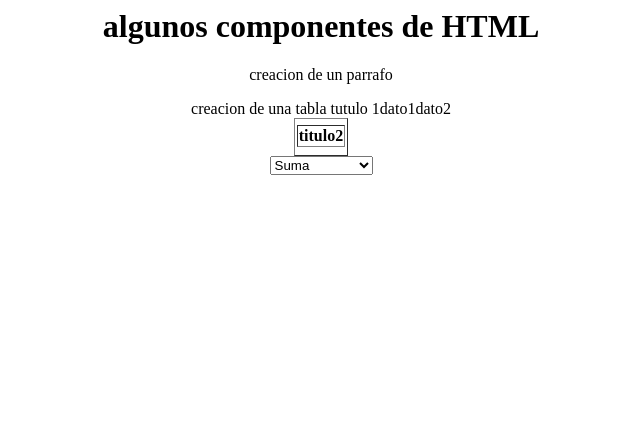
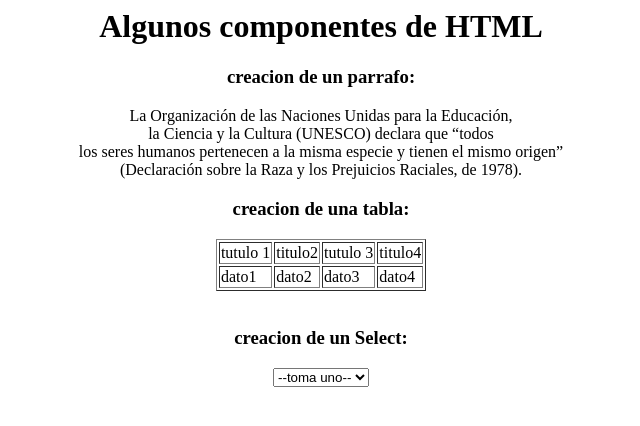
Before and after one commit to AndresFelipeOspinaC/curso-corto, a plain HTML site: page clase2/index.html in a window 1280 px wide. Shown: the whole page, without its empty margins (319-959 px from the left). Drawn offline with Linux system fonts and the light colour scheme.

Commit message:
se modifica formulario y se añade selec

```diff
--- a/clase2/index.html
+++ b/clase2/index.html
@@ -1,31 +1,42 @@
 <html>
 <head>
-    <title> Hola Mundo</title>
+    <title>Clase 2</title>
 </head>
 <body>
     <center>
-    <h1>algunos componentes de HTML</h1>
+    <h1>Algunos componentes de HTML</h1>
     <p>
-        creacion de un parrafo
+        <h3>creacion de un parrafo:</h3>
+        La Organización de las Naciones Unidas para la Educación,<br>
+         la Ciencia y la Cultura (UNESCO) declara que “todos<br>
+          los seres humanos pertenecen a la misma especie y tienen el mismo origen”<br>
+         (Declaración sobre la Raza y los Prejuicios Raciales, de 1978).
     </p>
-creacion de una tabla
-<table widch="200" border="1" bgcolor="white">
-<tr>
-    <tr>tutulo 1</tr>
-    <th>titulo2</th>
-</tr>
-<tr>
-    <tr>dato1</tr>
-    <tr>dato2</tr>
-</tr>
+        <h3>creacion de una tabla:</h3>
+    <table widch="200" border="1" bgcolor="white">
+    <tr>
+        <td>tutulo 1</td>
+        <td>titulo2</td>
+        <td>tutulo 3</td>
+        <td>titulo4</td>
+    </tr>
+    <tr>
+        <td>dato1</td>
+        <td>dato2</td>
+        <td>dato3</td>
+        <td>dato4</td>
 
-</table>
+    </tr>
+    </table>
+    <br>
+    <h3>creacion de un Select:</h3>
 <form action="respuesta1.php" method="post">
     <select name="operador">
-        <option value="suma">Suma</option>
-        <option value="resta">Resta</option>
-        <option value="multiplicacion">Multiplicaci&oacute;n</option>
-        <option value="division">Divisi&oacute;n</option>
+        <option value="suma">--toma uno--</option>
+        <option value="suma">css</option>
+        <option value="resta">html5</option>
+        <option value="multiplicacion">php</option>
+        <option value="division">java</option>
     </select><br />
     </form>
     </center>
```
